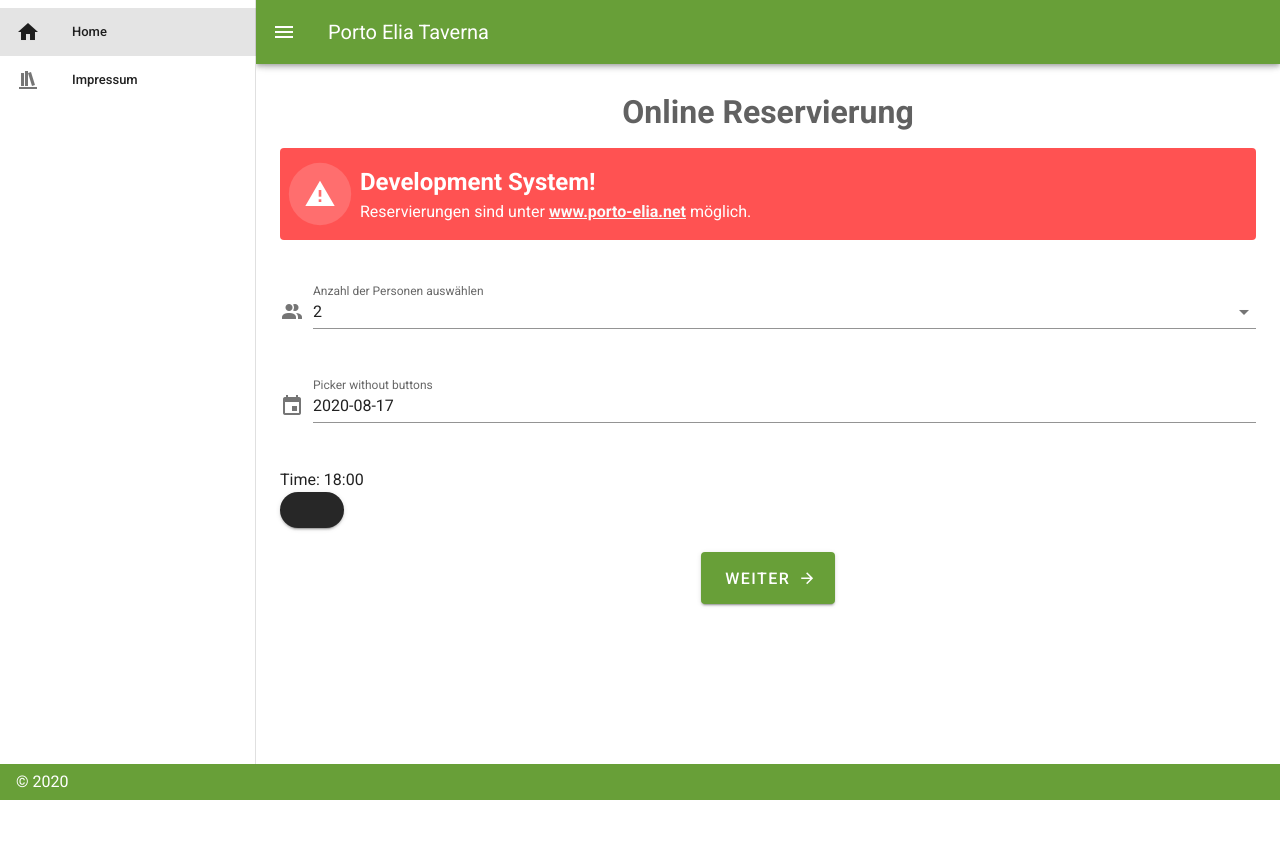
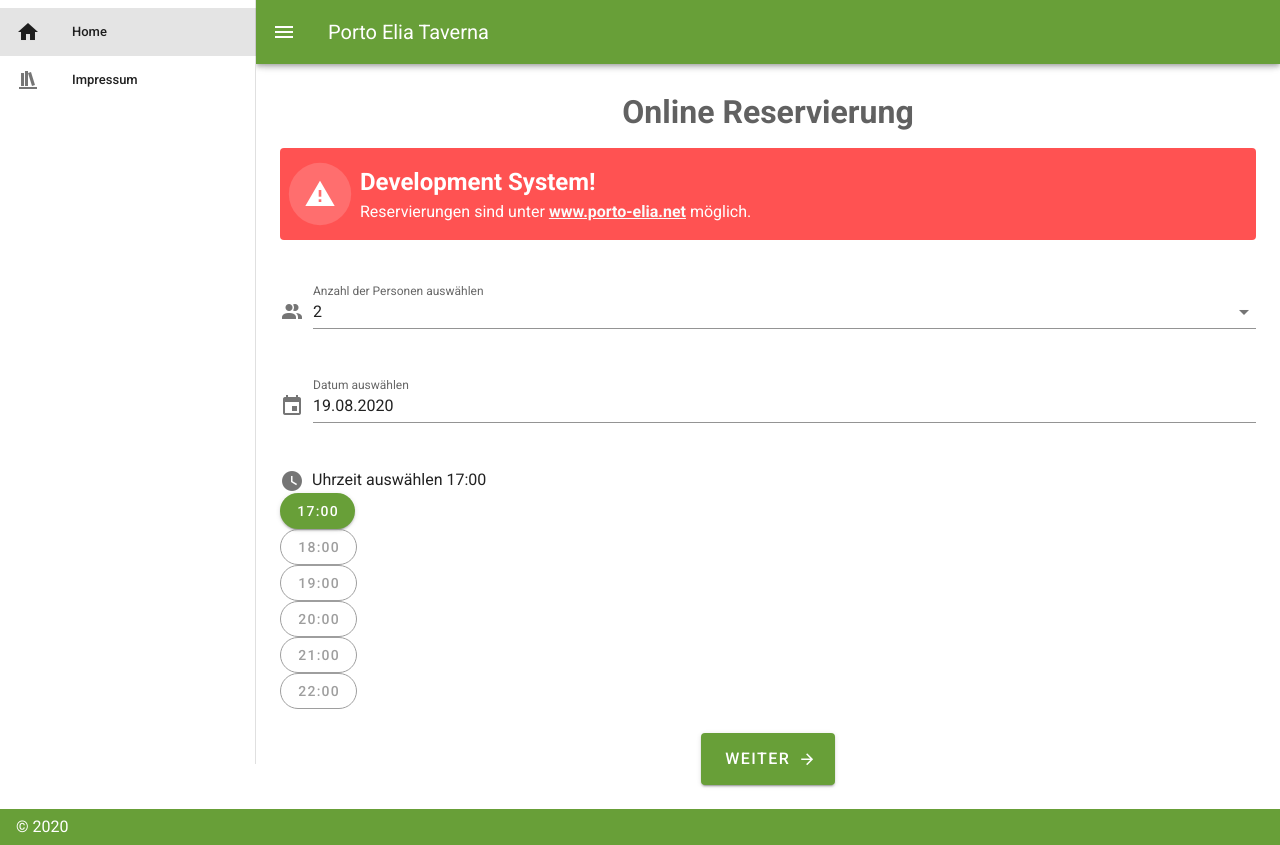
Before and after one commit to luisamoroso/reservation, a Vue app: page /#/ in a window 1280 px wide. Before the commit the page ends 800 px from the top, so only its background shows below. Built offline with nearby package versions, Linux system fonts and the light colour scheme; what vue-recaptcha-v3 would draw is missing.

Commit message:
added datepicker

```diff
--- a/src/components/ReservationForm.vue
+++ b/src/components/ReservationForm.vue
@@ -21,14 +21,13 @@
           >+491785272501</a>
         </v-alert>
       </v-col>
+
       <!-- date section -->
       <v-col cols="12" sm="6" md="12" v-if="computedHideForm">
-        <!-- test dt -->
         <v-menu
           ref="menu"
+          v-model="menu"
           :close-on-content-click="false"
-          v-model="menu"
-          :nudge-right="40"
           :return-value.sync="date"
           transition="scale-transition"
           offset-y
@@ -36,29 +35,45 @@
         >
           <template v-slot:activator="{ on, attrs }">
             <v-text-field
-              slot="activator"
-              v-model="date"
-              label="Picker without buttons"
+              v-model="getDateFormatted"
+              label="Datum auswählen"
+              :color="brandColor"
               prepend-icon="mdi-calendar"
+              readonly
               v-bind="attrs"
               v-on="on"
             ></v-text-field>
           </template>
-          <v-date-picker v-model="date" @input="$refs.menu.save(date);"></v-date-picker>
+          <v-date-picker
+            v-model="date"
+            @click="menu = false"
+            @input="$refs.menu.save(date)"
+            :min="startDate"
+            :max="getEndDate"
+            :allowed-dates="allowedDates"
+            @update:picker-date="pickerUpdate($event)"
+            :color="brandColor"
+            first-day-of-week="1"
+            locale="de-de"
+            no-title
+          ></v-date-picker>
         </v-menu>
       </v-col>
 
       <!-- time section -->
       <v-col cols="12" sm="6" md="12">
-        Time: {{time}}
-        <div v-for="timeItem in timeItems" :key="timeItem.value">
+        <div>
+          <v-icon>mdi-clock</v-icon>
+          <span class="clock">Uhrzeit auswählen {{time}}</span>
+        </div>
+        <div v-for="opt in getTimeOptions" :key="opt.value">
           <v-btn
             rounded
-            :color="timeItem.color"
+            :color="opt.color"
             dark
-            :outlined="timeItem.outlined"
-            @click="updateTime(timeItem)"
-          >{{timeItem.name}}</v-btn>
+            :outlined="opt.outlined"
+            @click="updateTime(opt)"
+          >{{opt.label}}</v-btn>
         </div>
       </v-col>
       <!-- time section backup
@@ -105,47 +120,12 @@
 import moment from "moment";
 import DevSystem from "@/components/DevSystem.vue";
 
-import {
-  brandColor,
-  dateFormat,
-  timeItems,
-  qtyOptions,
-  availability
-} from "@/shared/constants";
+import { brandColor, dateFormat, qtyOptions } from "@/shared/constants";
 
 export default {
   name: "ReservationForm",
   components: {
     DevSystem
-  },
-  created: function() {
-    const day = this.getDay;
-    let startTime = "";
-    switch (day) {
-      case 0:
-        startTime = availability.sunday.start;
-        break;
-      case 6:
-        startTime = availability.saturday.start;
-        break;
-
-      default:
-        startTime = availability.default.start;
-        break;
-    }
-    //let val = startTime;
-    let items = [];
-    for (let i = 0; i < 5; i++) {
-      let item = {
-        name: startTime,
-        value: startTime,
-        outlined: false,
-        color: "grey"
-      };
-      items.push(item);
-    }
-    console.log(items);
-    this.updateTimeItemAction(items);
   },
   data() {
     return {
@@ -154,9 +134,6 @@
       brandColor: brandColor,
       quantityOptions: qtyOptions,
       menu: false,
-      datepickers: "2020-09-12",
-      startDate: this.getStartDate(),
-      endDate: this.getEndDate(),
       availableDates: []
     };
   },
@@ -164,16 +141,10 @@
     ...mapActions([
       "setQuantityAction",
       "setDateAction",
-      "setDatetimeAction",
-      "setDatepickerAction",
       "setTimeAction",
-      "updateTimeItemAction",
+      "updateTimeOptionsAction",
       "setCustomerFormAction"
     ]),
-    updateTime(timeItem) {
-      this.setTimeAction(timeItem.value);
-      //this.updateTimeItemAction(timeItem);
-    },
     setQuantity(val) {
       this.setQuantityAction(val);
       if (this.quantity === "more") {
@@ -204,35 +175,8 @@
       this.availableDates = availableDates;
       this.allowedDates();
     },
-    getStartDate: function() {
-      return moment().day() === 0
-        ? moment()
-            .add(2, "d")
-            .format(dateFormat)
-        : moment()
-            .add(1, "d")
-            .format(dateFormat);
-    },
-    getEndDate: function() {
-      return moment()
-        .add(3, "M")
-        .format(dateFormat);
-    },
-    getTimeItems() {
-      let items = {};
-      let key = moment(this.date).day();
-      switch (key) {
-        case 6:
-          items = timeItems.saturday;
-          break;
-        case 0:
-          items = timeItems.sunday;
-          break;
-        default:
-          items = timeItems.default;
-          break;
-      }
-      return items;
+    updateTime(timeOption) {
+      this.setTimeAction(timeOption.value);
     },
     customerPage: function() {
       this.setCustomerFormAction(true);
@@ -244,24 +188,20 @@
   computed: {
     ...mapState([
       "quantity",
+      "startDate",
       "date",
-      "datepicker",
-      "customerForm",
-      "datetime",
       "time",
-      "timeItems"
+      "timeOptions",
+      "customerForm"
     ]),
-    ...mapGetters(["getDateFormatted", "getDayFormatted"]),
+    ...mapGetters(["getDateFormatted", "getEndDate", "getTimeOptions"]),
 
     date: {
       get: function() {
-        //alert(this.$store.state.globalDate);
         return this.$store.state.date;
       },
       set: function(newValue) {
-        //alert('computed date,set function: ' + newValue);
         this.$store.commit("setDate", newValue);
-        //alert('computed date,set function after commit: ' + this.$store.state.globalDate);
       }
     },
     computedHideForm: function() {
@@ -276,4 +216,7 @@
   margin-top: 0px;
   padding-bottom: 0px;
 }
+.clock {
+  margin-left: 8px;
+}
 </style>
--- a/src/shared/constants.js
+++ b/src/shared/constants.js
@@ -1,6 +1,5 @@
 const brandColor = "light-green darken-2";
 const dateFormat = "YYYY-MM-DD";
-//const datetimeFormat = "YYYY-MM-DD";
 
 const qtyOptions = [
   { text: "1", value: "1" },
@@ -13,6 +12,38 @@
   { text: "8", value: "8" },
   { text: "mehr", value: "more" },
 ];
+
+const TIME_OPTIONS = {
+  saturday: [
+    { label: "16:00", value: "16:00", outlined: false, color: brandColor },
+    { label: "17:00", value: "17:00", outlined: true, color: "grey" },
+    { label: "18:00", value: "18:00", outlined: true, color: "grey" },
+    { label: "19:00", value: "19:00", outlined: true, color: "grey" },
+    { label: "20:00", value: "20:00", outlined: true, color: "grey" },
+    { label: "21:00", value: "21:00", outlined: true, color: "grey" },
+    { label: "22:00", value: "22:00", outlined: true, color: "grey" },
+  ],
+  sunday: [
+    { label: "13:00", value: "13:00", outlined: false, color: brandColor },
+    { label: "14:00", value: "14:00", outlined: true, color: "grey" },
+    { label: "15:00", value: "15:00", outlined: true, color: "grey" },
+    { label: "16:00", value: "16:00", outlined: true, color: "grey" },
+    { label: "17:00", value: "17:00", outlined: true, color: "grey" },
+    { label: "18:00", value: "18:00", outlined: true, color: "grey" },
+    { label: "19:00", value: "19:00", outlined: true, color: "grey" },
+    { label: "20:00", value: "20:00", outlined: true, color: "grey" },
+    { label: "21:00", value: "21:00", outlined: true, color: "grey" },
+    { label: "22:00", value: "22:00", outlined: true, color: "grey" },
+  ],
+  default: [
+    { label: "17:00", value: "17:00", outlined: false, color: brandColor },
+    { label: "18:00", value: "18:00", outlined: true, color: "grey" },
+    { label: "19:00", value: "19:00", outlined: true, color: "grey" },
+    { label: "20:00", value: "20:00", outlined: true, color: "grey" },
+    { label: "21:00", value: "21:00", outlined: true, color: "grey" },
+    { label: "22:00", value: "22:00", outlined: true, color: "grey" },
+  ],
+};
 
 const timeItems = {
   saturday: {
@@ -81,16 +112,4 @@
   },
 };
 
-const availability = {
-  saturday: {
-    start: 1600,
-  },
-  sunday: {
-    start: 1300,
-  },
-  default: {
-    start: 1700,
-  },
-};
-
-export { brandColor, dateFormat, timeItems, availability, qtyOptions };
+export { brandColor, dateFormat, TIME_OPTIONS, timeItems, qtyOptions };
--- a/src/store/index.js
+++ b/src/store/index.js
@@ -2,15 +2,13 @@
 import Vuex from "vuex";
 import moment from "moment";
 
-import { dateFormat } from "@/shared/constants";
+import { dateFormat, TIME_OPTIONS } from "@/shared/constants";
 
 import {
   SET_QUANTITY,
   SET_DATE,
-  SET_DATEPICKER,
   SET_TIME,
-  SET_DATETIME,
-  UPDATE_TIME_ITEM,
+  UPDATE_TIME_OPTIONS,
   SET_CUSTOMER_FORM,
   SET_CONFIRMATION_PAGE,
   SET_SALUTATION,
@@ -25,10 +23,10 @@
 
 const state = {
   quantity: "2",
-  date: moment().format(dateFormat),
-  datetime: moment(),
-  datepicker: "2020-09-11",
-  time: "18:00",
+  startDate: initializeDate(),
+  date: initializeDate(),
+  time: initializeTime(),
+  timeOptions: TIME_OPTIONS,
   customerForm: false,
   confirmationPage: false,
   salutation: "Herr",
@@ -37,7 +35,6 @@
   telephone: "",
   email: "",
   comment: "",
-  timeItems: [],
 };
 const mutations = {
   [SET_QUANTITY](state, payload) {
@@ -46,17 +43,13 @@
   [SET_DATE](state, payload) {
     state.date = payload;
   },
-  [SET_DATETIME](state, payload) {
-    state.datetime = payload;
-  },
-  [SET_DATEPICKER](state, payload) {
-    state.datepicker = payload;
-  },
   [SET_TIME](state, payload) {
     state.time = payload;
   },
-  [UPDATE_TIME_ITEM](state, payload) {
-    state.timeItems.push(payload);
+  [UPDATE_TIME_OPTIONS](state, payload) {
+    console.log(payload);
+
+    //state.timeOptions = payload;
   },
   [SET_CUSTOMER_FORM](state, payload) {
     state.customerForm = payload;
@@ -90,17 +83,11 @@
   setDateAction({ commit }, payload) {
     commit(SET_DATE, payload);
   },
-  setDatetimeAction({ commit }, payload) {
-    commit(SET_DATETIME, payload);
-  },
-  setDatepickerAction({ commit }, payload) {
-    commit(SET_DATEPICKER, payload);
-  },
   setTimeAction({ commit }, payload) {
     commit(SET_TIME, payload);
   },
-  updateTimeItemAction({ commit }, timeItem) {
-    commit(UPDATE_TIME_ITEM, timeItem);
+  updateTimeOptionsAction({ commit }, timeOption) {
+    commit(UPDATE_TIME_OPTIONS, timeOption);
   },
   setCustomerFormAction({ commit }, payload) {
     commit(SET_CUSTOMER_FORM, payload);
@@ -128,13 +115,64 @@
   },
 };
 const getters = {
+  getEndDate: (state) => {
+    return moment(state.startDate)
+      .add(3, "M")
+      .format(dateFormat);
+  },
   getDateFormatted: (state) => {
     return moment(state.date).format("DD.MM.YYYY");
   },
-  getDay: (state) => {
-    return moment(state.datetime).day();
+  getTimeOptions: (state) => {
+    let options = [];
+    const day = moment(state.date).day();
+    switch (day) {
+      case 6:
+        options = TIME_OPTIONS.saturday;
+        // state.time = TIME_OPTIONS.saturday[0].value;
+        break;
+      case 0:
+        options = TIME_OPTIONS.sunday;
+        // state.time = TIME_OPTIONS.sunday[0].value;
+        break;
+      default:
+        options = TIME_OPTIONS.default;
+        // state.time = TIME_OPTIONS.default[0].value;
+        break;
+    }
+    return options;
   },
 };
+
+function initializeDate() {
+  const day = moment().day();
+  return day === 1
+    ? moment()
+        .add(2, "d")
+        .format(dateFormat)
+    : moment()
+        .add(1, "d")
+        .format(dateFormat);
+}
+
+function initializeTime() {
+  const day = moment(initializeDate()).day();
+  let time = "";
+  switch (day) {
+    case 6:
+      time = TIME_OPTIONS.saturday[0].value;
+      break;
+    case 0:
+      time = TIME_OPTIONS.sunday[0].value;
+      break;
+    default:
+      time = TIME_OPTIONS.default[0].value;
+      break;
+  }
+  console.log("initializeTime -> time", time);
+
+  return time;
+}
 
 export default new Vuex.Store({
   strict: process.env.NODE_ENV !== "production",
--- a/src/store/mutation-types.js
+++ b/src/store/mutation-types.js
@@ -1,9 +1,7 @@
 export const SET_QUANTITY = "setQuantity";
 export const SET_DATE = "setDate";
-export const SET_DATEPICKER = "setDatepicker";
-export const SET_DATETIME = "setDatetime";
 export const SET_TIME = "setTime";
-export const UPDATE_TIME_ITEM = "updateTimeItem";
+export const UPDATE_TIME_OPTIONS = "updateTimeOptions";
 export const SET_CUSTOMER_FORM = "setCustomerForm";
 export const SET_CONFIRMATION_PAGE = "setConfirmationPage";
 export const SET_SALUTATION = "setSalutation";
```
